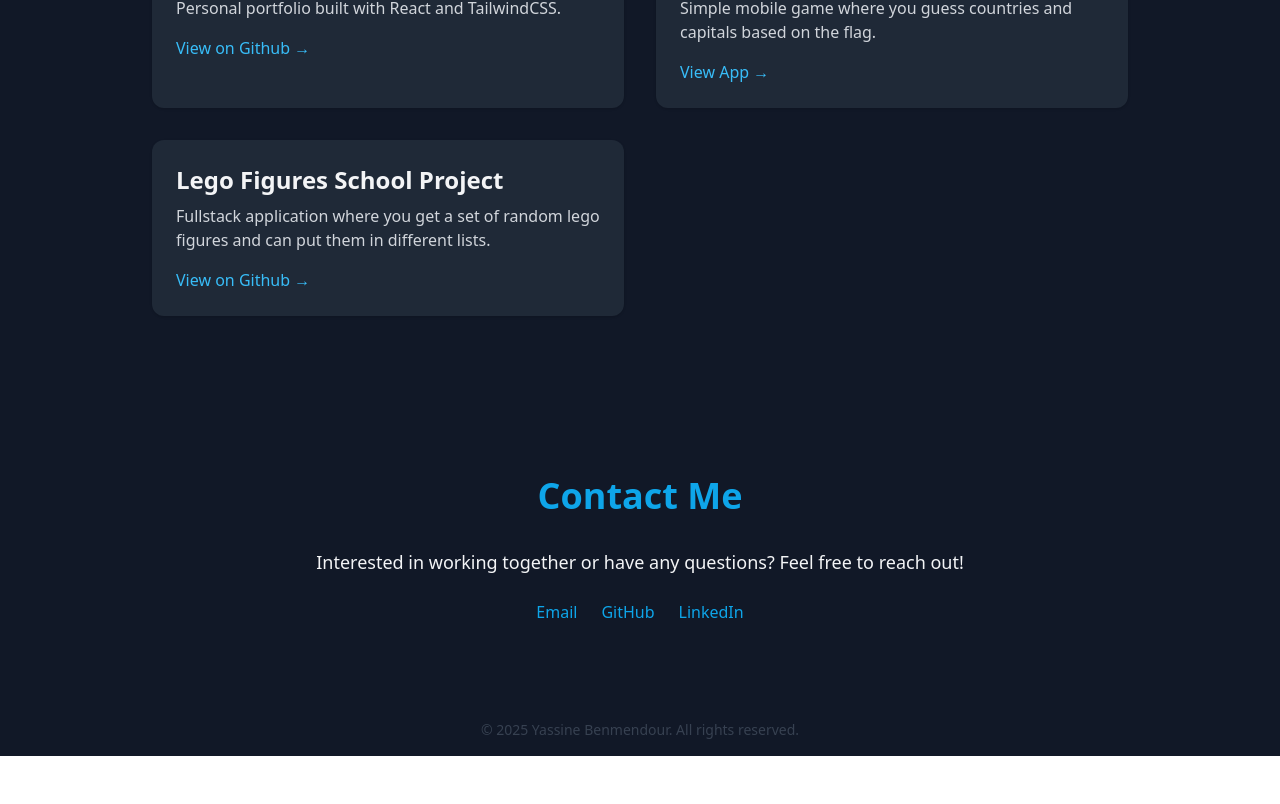
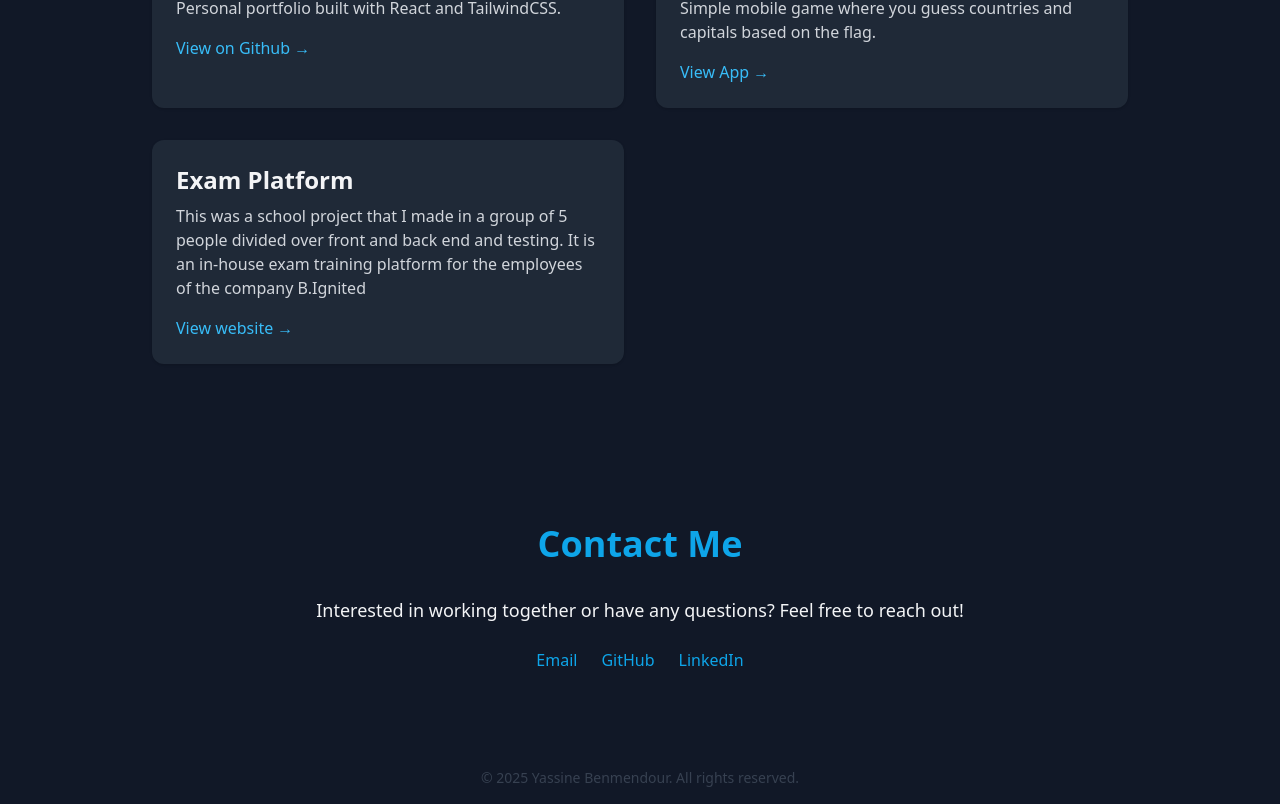
Before and after one commit to ybn0223/YassineB-portfolio, a React (Vite) app in the folder my-portfolio/: page / in a window 1280 px wide. Shown: the part 1652-2456 px from the top of the page. Before the commit the page ends 2408 px from the top, so only its background shows below. Built offline with nearby package versions, Linux system fonts and the light colour scheme.

Commit message:
changed project

```diff
--- a/my-portfolio/src/components/Projects.tsx
+++ b/my-portfolio/src/components/Projects.tsx
@@ -7,7 +7,7 @@ import { motion } from "framer-motion";
 const projects = [
   { title: "Portfolio Website", description: "Personal portfolio built with React and TailwindCSS.", source:"View on Github", link: "https://github.com/ybn0223/YassineB-portfolio" },
   { title: "Country Quiz App", description: "Simple mobile game where you guess countries and capitals based on the flag.", source:"View App",  link: "https://groups.google.com/g/country-quiz-closed-testing-phase" },
-  { title: "Lego Figures School Project", description: "Fullstack application where you get a set of random lego figures and can put them in different lists.", source:"View on Github",  link: "https://github.com/ybn0223/Lmg-v2" },
+  { title: "Exam Platform", description: "This was a school project that I made in a group of 5 people divided over front and back end and testing. It is an in-house exam training platform for the employees of the company B.Ignited", source:"View website",  link: "https://teach-me-ui.vercel.app/#/login" },
 ];
 
 export default function Projects() {
```
